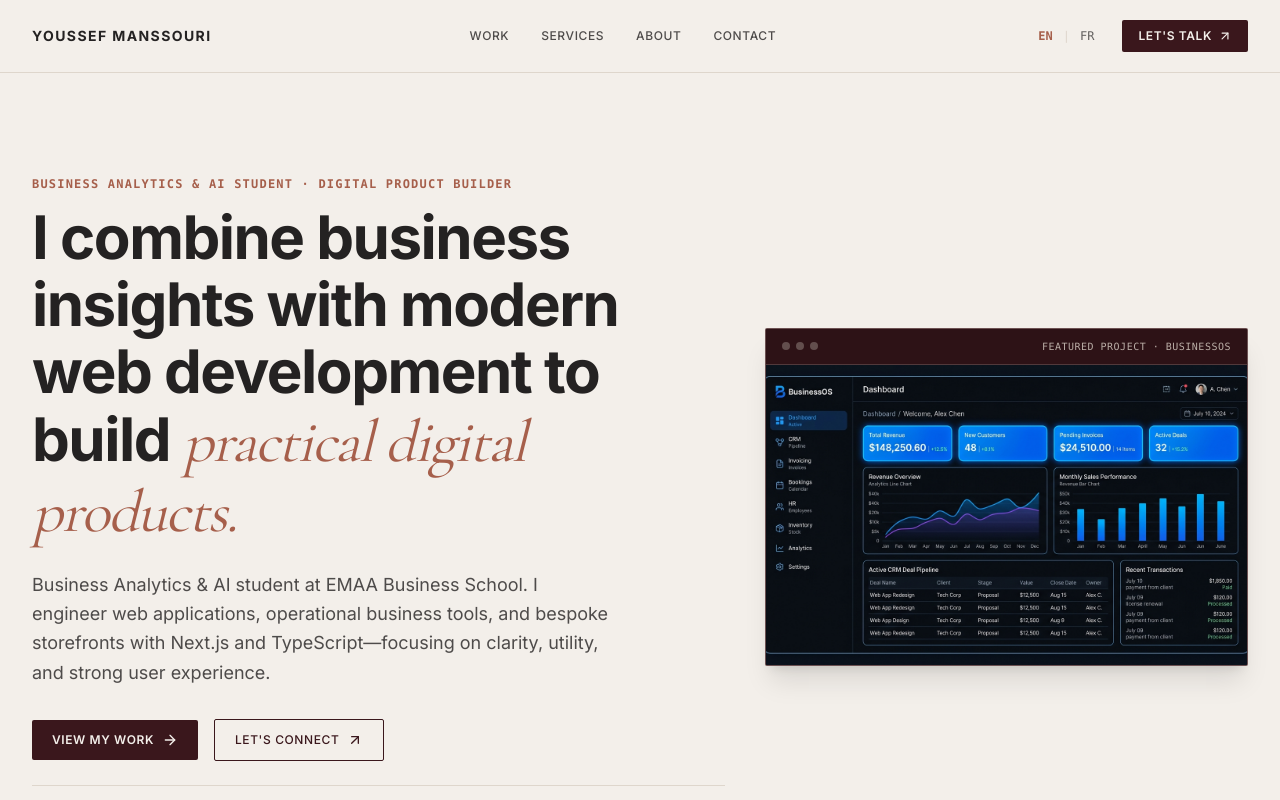
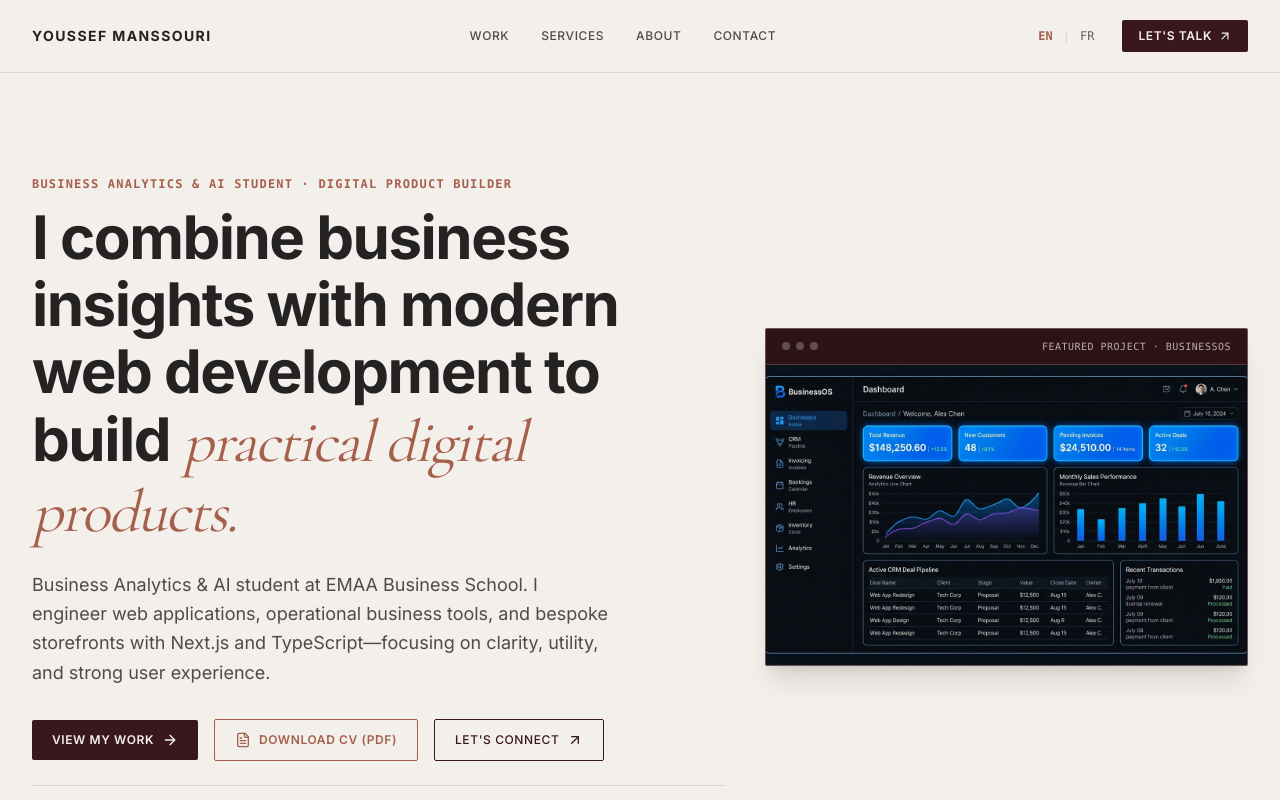
Before and after one commit to youssefmanssouri/manssouri-portfolio, a Next.js app: page / in a window 1280 px wide. Shown: the top 800 px of the page. Built offline with nearby package versions, Linux system fonts and the light colour scheme.

Commit message:
feat(cv): integrate direct PDF CV download links for English and French locales

```diff
--- a/components/sections/about.tsx
+++ b/components/sections/about.tsx
@@ -1,16 +1,20 @@
 "use client";
 
 import React from "react";
+import { FileText } from "lucide-react";
 import { useLanguage } from "@/lib/i18n/context";
 
 export function About() {
-  const { t, dictionary } = useLanguage();
+  const { language, t, dictionary } = useLanguage();
   const focusItems = dictionary?.about?.focusItems || [
     "Business Analytics",
     "Applied AI",
     "Next.js & TypeScript",
     "Data Modeling"
   ];
+
+  const cvHref = language === "fr" ? "/cv-fr.pdf" : "/cv-en.pdf";
+  const cvDownloadName = language === "fr" ? "Manssouri_Youssef_CV_FR.pdf" : "Youssef_Manssouri_CV_EN.pdf";
 
   return (
     <section id="about" className="py-24 md:py-32 bg-[#F3EFEA] text-[#242222]">
@@ -127,6 +131,20 @@ export function About() {
                 </div>
               </div>
 
+              {/* Direct CV Download Button */}
+              <div className="border-t border-[#DED6CC]/15 pt-4">
+                <a
+                  href={cvHref}
+                  target="_blank"
+                  rel="noopener noreferrer"
+                  download={cvDownloadName}
+                  className="inline-flex items-center justify-center gap-2 w-full bg-[#F3EFEA] text-[#3A171C] px-4 py-2.5 rounded-xs text-xs font-semibold uppercase tracking-wider hover:bg-[#F3EFEA]/90 transition-colors active:scale-95"
+                >
+                  <FileText className="w-4 h-4 text-[#A65F4B]" />
+                  {t("hero.downloadCV")}
+                </a>
+              </div>
+
             </div>
 
           </div>
--- a/components/sections/hero.tsx
+++ b/components/sections/hero.tsx
@@ -3,11 +3,11 @@
 import React, { useCallback } from "react";
 import Image from "next/image";
 import Link from "next/link";
-import { ArrowRight, ArrowUpRight } from "lucide-react";
+import { ArrowRight, ArrowUpRight, FileText } from "lucide-react";
 import { useLanguage } from "@/lib/i18n/context";
 
 export function Hero() {
-  const { t } = useLanguage();
+  const { language, t } = useLanguage();
 
   const handleNavClick = useCallback((e: React.MouseEvent<HTMLAnchorElement>, targetId: string) => {
     const elem = document.getElementById(targetId);
@@ -16,6 +16,9 @@ export function Hero() {
       elem.scrollIntoView({ behavior: "smooth" });
     }
   }, []);
+
+  const cvHref = language === "fr" ? "/cv-fr.pdf" : "/cv-en.pdf";
+  const cvDownloadName = language === "fr" ? "Manssouri_Youssef_CV_FR.pdf" : "Youssef_Manssouri_CV_EN.pdf";
 
   return (
     <section className="relative pt-28 pb-14 sm:pt-36 md:pt-44 md:pb-28 bg-[#F3EFEA]">
@@ -39,7 +42,7 @@ export function Hero() {
               {t("hero.subheadline")}
             </p>
 
-            <div className="pt-2 flex flex-wrap items-center gap-4">
+            <div className="pt-2 flex flex-wrap items-center gap-3 sm:gap-4">
               <Link
                 href="/#work"
                 prefetch={true}
@@ -49,6 +52,16 @@ export function Hero() {
                 {t("hero.viewWork")}
                 <ArrowRight className="w-4 h-4" />
               </Link>
+              <a
+                href={cvHref}
+                target="_blank"
+                rel="noopener noreferrer"
+                download={cvDownloadName}
+                className="inline-flex items-center gap-2 bg-transparent border border-[#A65F4B] text-[#A65F4B] px-5 py-3 rounded-xs text-xs font-semibold uppercase tracking-wider hover:bg-[#A65F4B]/10 transition-all active:scale-[0.98]"
+              >
+                <FileText className="w-4 h-4" />
+                {t("hero.downloadCV")}
+              </a>
               <Link
                 href="/#contact"
                 prefetch={true}
--- a/locales/en/common.json
+++ b/locales/en/common.json
@@ -16,6 +16,7 @@
     "subheadline": "Business Analytics & AI student at EMAA Business School. I engineer web applications, operational business tools, and bespoke storefronts with Next.js and TypeScript—focusing on clarity, utility, and strong user experience.",
     "viewWork": "View My Work",
     "connect": "Let's Connect",
+    "downloadCV": "Download CV (PDF)",
     "startProject": "Start a Project",
     "location": "Agadir, Morocco · Open for Internships & Junior Opportunities"
   },
--- a/locales/fr/common.json
+++ b/locales/fr/common.json
@@ -16,6 +16,7 @@
     "subheadline": "Étudiant en Business Analytics & IA à l'EMAA Business School. Je développe des applications web, outils d'entreprise et boutiques en ligne avec Next.js et TypeScript—axés sur l'ergonomie, la valeur métier et la clarté.",
     "viewWork": "Voir mes projets",
     "connect": "Me contacter",
+    "downloadCV": "Télécharger le CV (PDF)",
     "startProject": "Démarrer un projet",
     "location": "Agadir, Maroc · Ouvert aux stages & opportunités juniors"
   },
```
Also changed, not shown: 2 other files (tests, documents, lock files or other folders).
